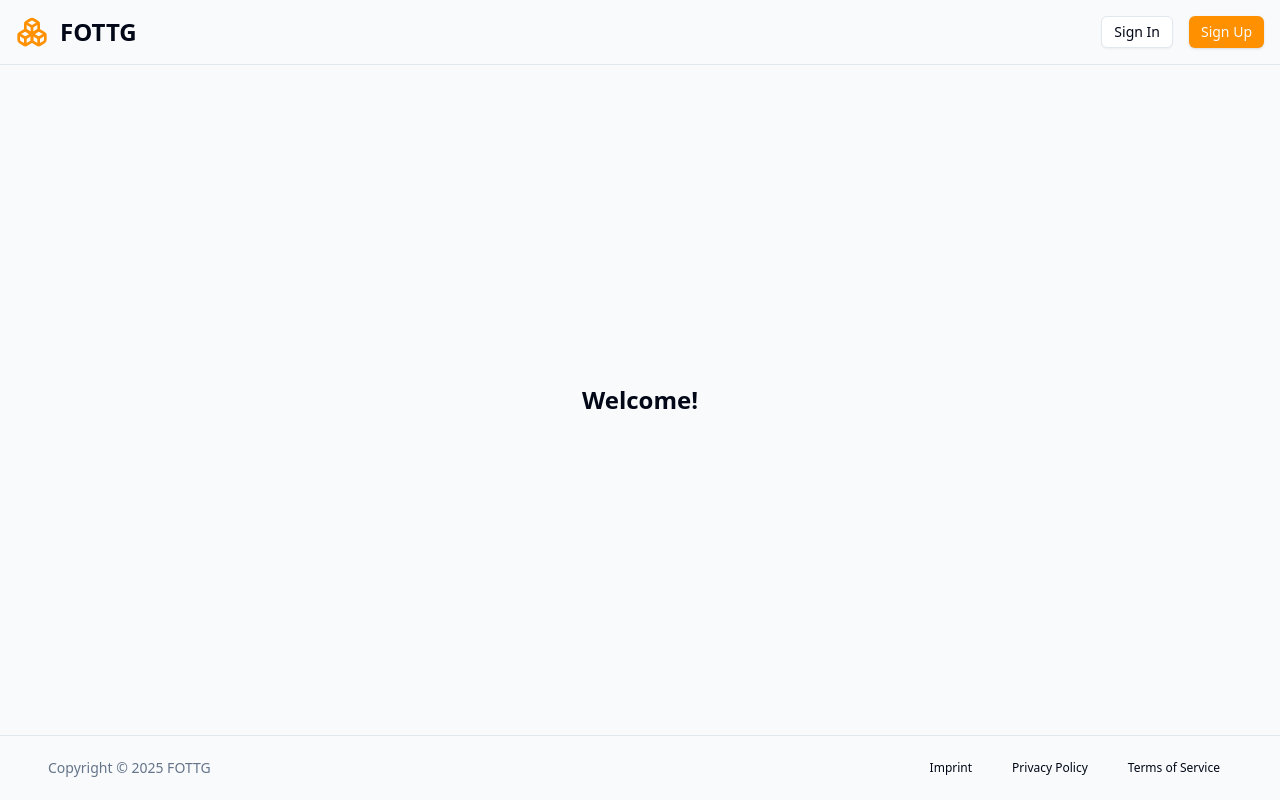
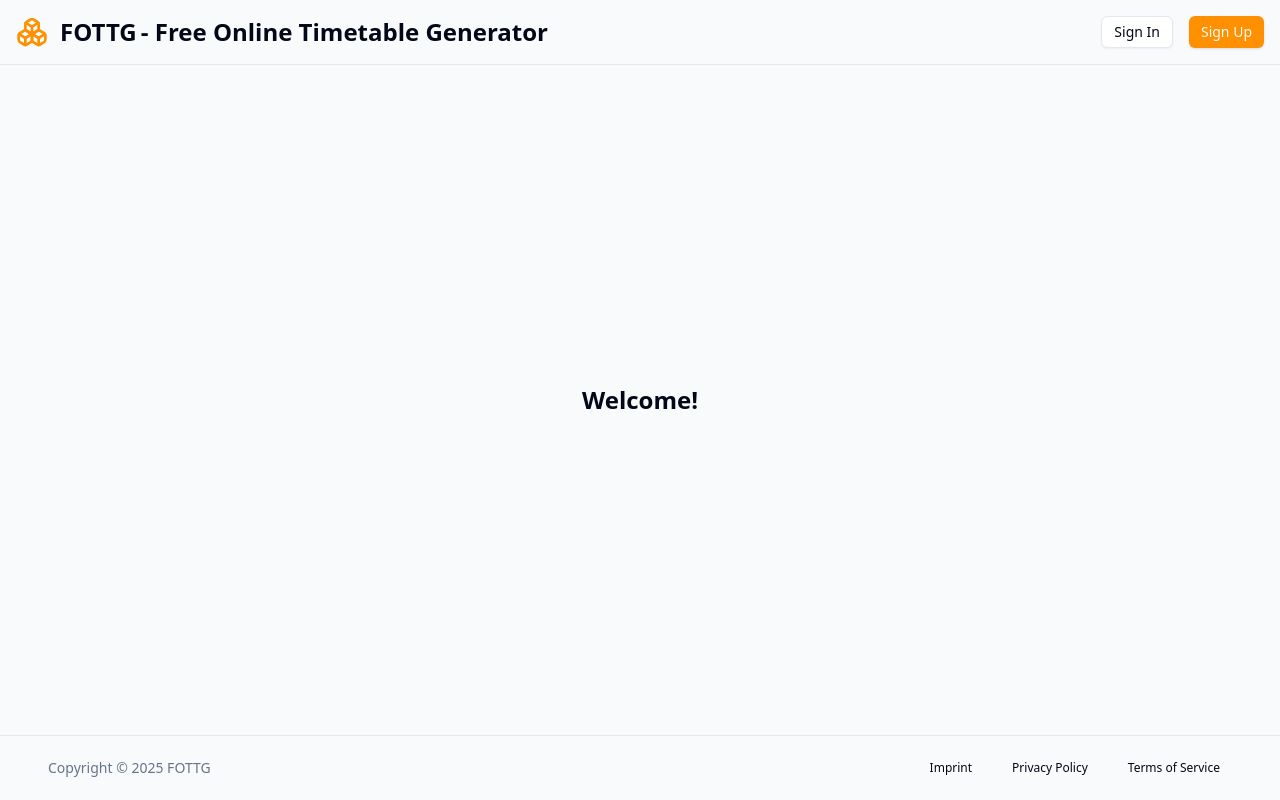
Before and after one commit to moritz-dstl/timetable, a React (Vite) app in the folder src/frontend/: page / in a window 1280 px wide. Built offline with nearby package versions, Linux system fonts and the light colour scheme.

Commit message:
Add full name to header

```diff
--- a/src/frontend/src/layout/Header.tsx
+++ b/src/frontend/src/layout/Header.tsx
@@ -24,7 +24,10 @@ function Header() {
                     <div className="h-8 w-8">
                         <Boxes className="h-8 w-8" color="#FF9100" />
                     </div>
-                    <h1 className="text-2xl font-bold">FOTTG</h1>
+                    <span className="flex gap-1">
+                        <h1 className="text-2xl font-bold">FOTTG</h1>
+                        <h1 className="hidden md:block text-2xl font-bold">- Free Online Timetable Generator</h1>
+                    </span>
                 </span>
                 <div id="header-buttons" className="flex items-center gap-4">
                     {
```
